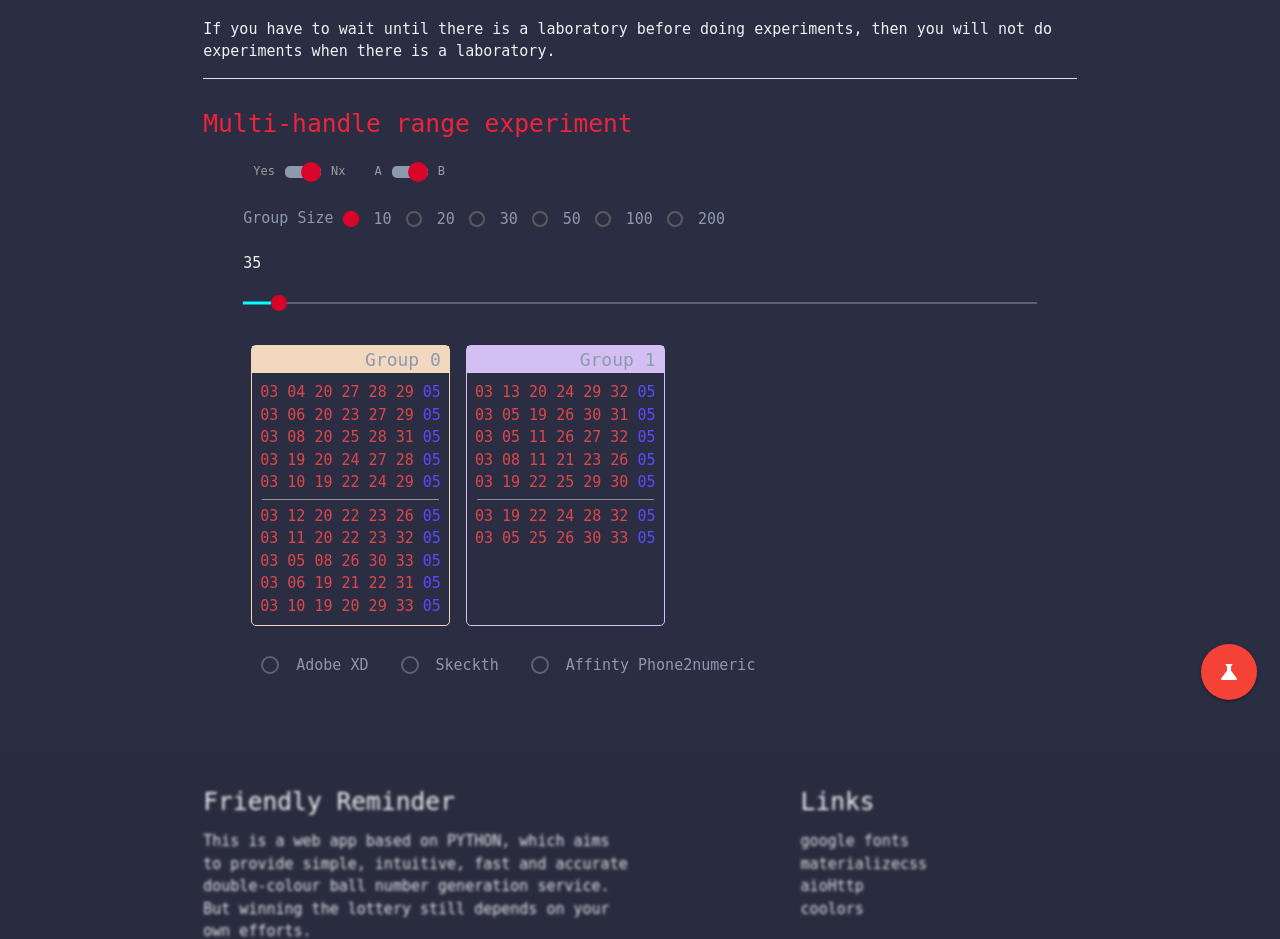
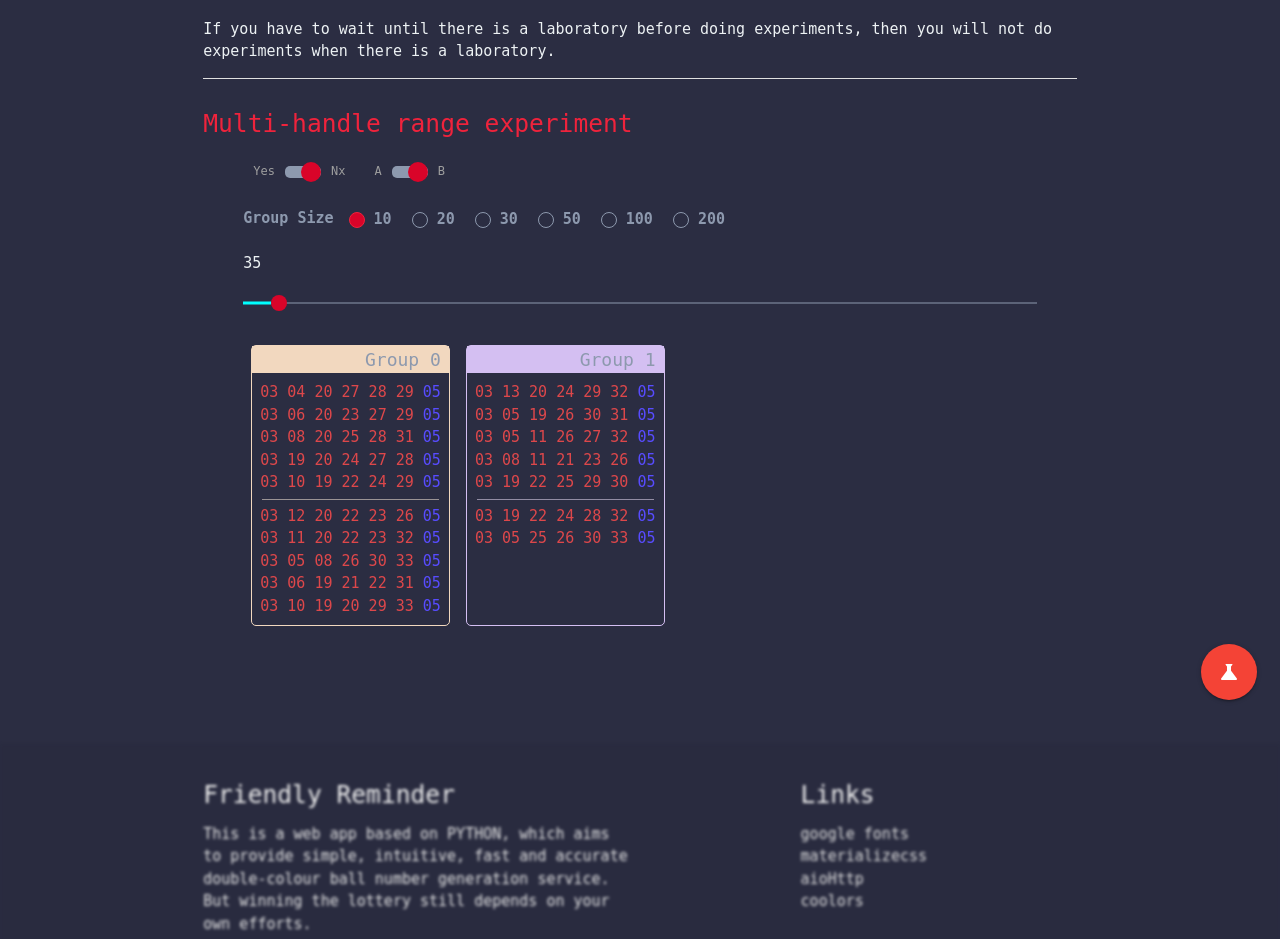
Before and after one commit to JogFeelingVI/autoasset, a Python web app: template templates/science.html in a window 1280 px wide. Shown: the part 77-1016 px from the top of the page. Run offline with Jinja, Linux system fonts and the light colour scheme; the template is opened without the code that fills it, so the values that code supplies are empty; some web fonts are replaced.

Commit message:
update filterList.js

```diff
--- a/app_view.py
+++ b/app_view.py
@@ -2,7 +2,7 @@
 # @Author: JogFeelingVI
 # @Date:   2024-01-12 21:03:10
 # @Last Modified by:   JogFeelingVI
-# @Last Modified time: 2024-03-06 15:23:17
+# @Last Modified time: 2024-03-17 21:08:35
 from codex import filters_v3, gethtml, postcall, tools
 from aiohttp import web
 from app_setting import BASE_DIR
--- a/static/obj.css
+++ b/static/obj.css
@@ -2,7 +2,7 @@
  * @Author: JogFeelingVI
  * @Date:   2024-03-11 09:13:30
  * @Last Modified by:   JogFeelingVI
- * @Last Modified time: 2024-03-16 15:23:29
+ * @Last Modified time: 2024-03-17 22:08:22
  */
 .sw {
     display: inline-block;
@@ -125,28 +125,65 @@
 }
 
 /* radioList */
-
 .radioList {
     display: flex;
     flex-direction: row;
 }
 
-.radioList label {
-    margin: 0 5px 0 5px;
+.radioList > span {
+    display: block;
+    font-weight: 900;
+    font-style:normal;
+    color: var(--cool-gray);
+}
+.radioList .item{
+    margin: 0 5px;
+    display: block;
+
+}
+.radioList .item .none{
+    display: none;
+}
+.radioList .item .sp{
+    display:block ;
+    position: relative;
+    cursor: pointer;
+    padding-left: 35px;
+    font-weight: 900;
+    font-style:normal;
+    font-size: 1rem;
+    height: 25px;
+    line-height: 25px;
+    color: var(--cool-gray);
+    transition: .28s ease;
+    user-select: none;
+}
+.radioList .item .sp:hover{
+    color: var(--fire-engine-red);
+}
+.radioList .item .sp::before{
+    content: '';
+    width: 16px;
+    height: 16px;
+    border-radius: 50%;
+    position:absolute;
+    left: 10px;
+    top: 50%;
+    -webkit-transform: translate(0, 50%);
+    transform: translate(0, -50%);
+    -webkit-transition: .28s ease;
+    transition: .28s ease;
+    border: 1px solid var(--cool-gray);
+}
+.radioList .item .none:checked+.sp::before{
+    background-color: var(--fire-engine-red);
+    border: 1px solid var(--red-pantone);
+    -webkit-transition: .28s ease;
+    transition: .28s ease;
 }
 
-.radioList input {
-    opacity: 0 !important;
-}
 
-.radioList span {
-    color: var(--cool-gray);
-}
-
-.radioList input:checked~span::after {
-    background-color: var(--fire-engine-red);
-    border: none;
-}
+/* radioList */
 
 .anmin {
     animation-duration: 1s;
@@ -217,10 +254,10 @@
 
 /* filterswitch */
 .filterswitch {
-    display: inline;
+    display: inline-block;
     text-transform: capitalize;
-    margin-left: 8px;
-    padding: 5px 5px 5px 45px;
+    /* margin-left: 8px; */
+    padding: 5px 5px 5px 40px;
     user-select: none;
 }
 
@@ -243,11 +280,13 @@
     content: '';
     opacity: 0.5;
     display: block;
-    width: 18px;
-    height: 18px;
+    width: 16px;
+    height: 16px;
     position: absolute;
     left: -35px;
-    top: 0px;
+    top: 50%;
+    -webkit-transform: translate(0, 50%);
+    transform: translate(0, -50%);
     border-radius: 50%;
     border: 2px solid var(--cool-gray);
 }
--- a/static/science.js
+++ b/static/science.js
@@ -2,7 +2,7 @@
  * @Author: JogFeelingVI
  * @Date:   2024-03-06 15:32:30
  * @Last Modified by:   JogFeelingVI
- * @Last Modified time: 2024-03-16 00:33:22
+ * @Last Modified time: 2024-03-17 23:55:18
  */
 'use strict';
 import * as objJs from './obj.js';
@@ -11,6 +11,7 @@ let rego_v2 = new objJs.swclassforjson("okye", "A", "B", true);
 let group_size = new objJs.radioList('GroupSizes', 'Group Size', [10, 20, 30, 50, 100, 200]);
 let ranges = new objJs.meRange('ranges', 5, 1000, 5);
 let groupman = new objJs.groupmanage('groupblack', 10);
+let filter_group = new objJs.filterList('filter_group');
 
 
 + function () {
@@ -28,3 +29,15 @@ let groupman = new objJs.groupmanage('groupblack', 10);
     ranges.setValue(35)
     groupman.datasilce()
 }();
+
++ function () {
+
+    fetch('/filter_all_name')
+        .then(res => res.json())
+        .then(data => {
+            filter_group.initForData(data)
+        });
+    // let check = filter_group.getCheckedAll()
+    // console.log(check)
+
+}();
--- a/templates/index.html
+++ b/templates/index.html
@@ -2,7 +2,7 @@
   @Author: JogFeelingVI
   @Date:   2024-01-13 21:34:51
   @Last Modified by:   JogFeelingVI
-  @Last Modified time: 2024-03-15 15:45:42
+  @Last Modified time: 2024-03-17 23:55:43
 -->
 <!DOCTYPE html>
 <html>
--- a/templates/science.html
+++ b/templates/science.html
@@ -2,7 +2,7 @@
   @Author: JogFeelingVI
   @Date:   2024-01-13 21:34:51
   @Last Modified by:   JogFeelingVI
-  @Last Modified time: 2024-03-16 15:01:05
+  @Last Modified time: 2024-03-17 23:55:55
 -->
 <!DOCTYPE html>
 <html>
@@ -45,20 +45,8 @@
                   <div class="example"><div id='ranges'></div></div><!--end example-->
                   <div class="example"><div id='groupblack'></div></div><!--end example-->
                   <div class="example">
-                    <div id='filter_group'>
-                      <div class="filterswitch">
-                        <input type="checkbox" id="xd" />
-                        <label for="xd">Adobe XD</label>
-                      </div>
-                      <div class="filterswitch">
-                        <input type="checkbox" id="xx" />
-                        <label for="xx">Skeckth</label>
-                      </div>
-                      <div class="filterswitch">
-                        <input type="checkbox" id="xz" />
-                        <label for="xz">Affinty phone2numeric</label>
-                      </div>
-                    </div>
+                    <p id='filter_group'>
+                    </p>
                   </div>
                 </div>
                 <!-- end list casex -->
```
Also changed, not shown: static/handle.js (+20 -19 lines), static/obj.js (+70 -2 lines).
